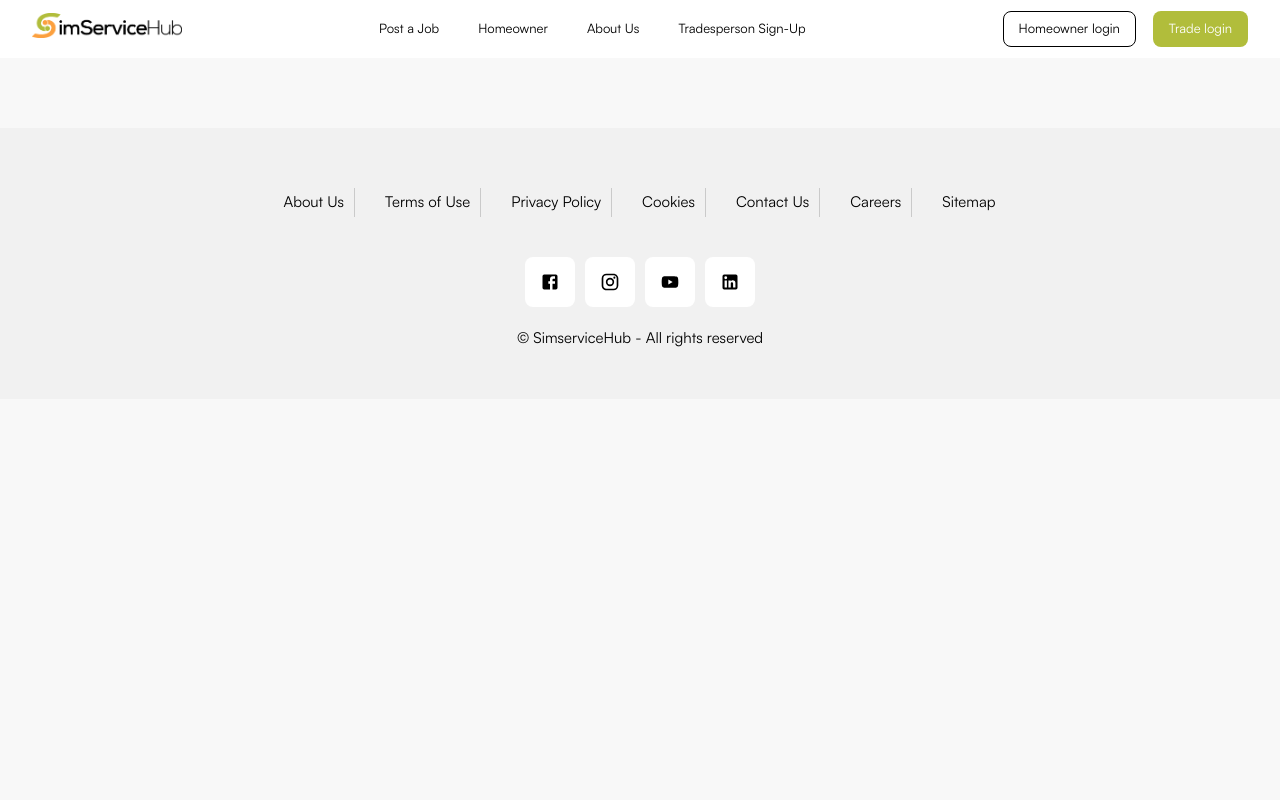
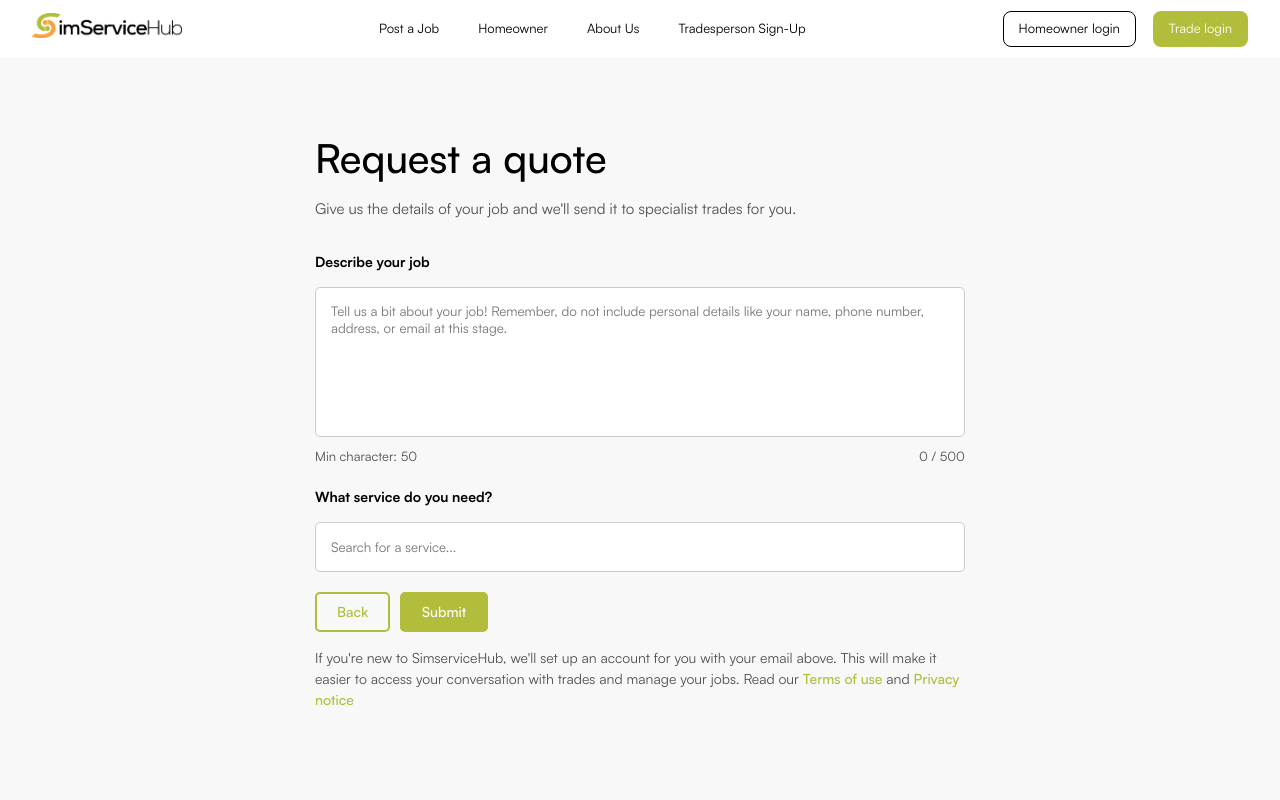
Before and after one commit to prince3g/artisan, a React (Vite) app: page /request-quote in a window 1280 px wide. Shown: the top 800 px of the page. Built offline with nearby package versions, Linux system fonts and the light colour scheme.

Commit message:
request post

```diff
--- a/src/App.jsx
+++ b/src/App.jsx
@@ -14,6 +14,7 @@ import ArtisanProfile from './LandingPages/ArtisanProfile';
 import PostJob from './LandingPages/PostJob';
 import HowSimsWorks from './LandingPages/HowSimsWorks';
 import LeaveReview from './LandingPages/LeaveReview';
+import RequestQuote from './LandingPages/RequestQuote';
 // import AboutUs from './LandingPages/AboutUs';
 // import TermsOfUse from './LandingPages/TermsOfUse';
 // import PrivacyPolicy from './LandingPages/PrivacyPolicy';
@@ -40,6 +41,7 @@ function App() {
           <Route path="/post-job" element={<PostJob />} />
           <Route path="/how-sim-works" element={<HowSimsWorks />} />
           <Route path="/leave-review" element={<LeaveReview />} />
+          <Route path="/request-quote" element={<RequestQuote />} />
           {/* <Route path="/about-us" element={<AboutUs />} />
           <Route path="/terms-of-use" element={<TermsOfUse />} />
           <Route path="/privacy-policy" element={<PrivacyPolicy />} />
--- a/src/LandingPages/Css/PostJob.css
+++ b/src/LandingPages/Css/PostJob.css
@@ -353,9 +353,8 @@
 
   .styled-checkbox-label {
     display: flex;
-    align-items: center;
+    align-items: flex-start;
     cursor: pointer;
-    white-space: nowrap;
     width: 100%;
     user-select: none;
   }
@@ -368,6 +367,7 @@
     accent-color: #007bff;
     margin: 0px !important;
     margin-right: 5px !important;
+    margin-top: 4px !important;
   }
 
 
@@ -376,3 +376,40 @@
     font-weight: normal !important;
     color: #505050 !important;
   }
+
+
+
+
+  /* word-counter */
+
+  .word-counter{
+    position: relative;
+    width: 100%;
+    height: auto;
+    display: flex;
+    align-items: center;
+    justify-content: space-between;
+    font-size: 13px;
+    margin-top: 10px;
+    color: #505050;
+  }
+
+  .ghha-foot{
+    position: relative;
+    width: 100%;
+    height: auto;
+    margin-top: 15px;
+  }
+
+  .ghha-foot p{
+    font-size: 14px;
+    color: #505050;
+  }
+
+  .ghha-foot p a{
+    color: #B1BD3B;
+    font-weight: 500;
+  }
+  .ghha-foot p a:hover{
+    text-decoration: underline;
+  }
--- a/src/LandingPages/Home.jsx
+++ b/src/LandingPages/Home.jsx
@@ -379,7 +379,7 @@ function Home() {
     <div className='hgahgs-Card-Dlt'>
     <h3>Request a Quote</h3>
     <p>Tell us your requirements, and we’ll connect you with up to three verified tradesperson.  </p>
-    <Link to="/Request-quote" >Request a Quote</Link>
+    <Link to="/request-quote" >Request a Quote</Link>
   </div>
   </div>
 
--- /dev/null
+++ b/src/LandingPages/RequestQuote.jsx
@@ -0,0 +1,195 @@
+import React, { useState } from 'react';
+import './Css/PostJob.css';
+import { useNavigate } from 'react-router-dom';
+import PageServices from '../data/PageServices';
+
+const RequestQuote = () => {
+  const [jobDescription, setJobDescription] = useState('');
+  const [wordCount, setWordCount] = useState(0);
+  const [query, setQuery] = useState('');
+  const [suggestions, setSuggestions] = useState([]);
+  const [error, setError] = useState('');
+  const [selectedTrade, setSelectedTrade] = useState('');
+  const [activeService, setActiveService] = useState(null);
+
+  const navigate = useNavigate();
+
+  // Handle job description input and word count
+  const handleChange = (event) => {
+    const text = event.target.value;
+    const words = text.trim().split(/\s+/).filter((word) => word.length > 0);
+    setJobDescription(text);
+    setWordCount(words.length);
+  };
+
+  const isWordCountValid = wordCount >= 50 && wordCount <= 500;
+
+  // Handle service search input change
+  const handleInputChange = (e) => {
+    const input = e.target.value.trim();
+    setQuery(input);
+    setSelectedTrade(''); // Clear previously selected trade
+    setActiveService(null); // Clear active service selection
+
+    if (input === '') {
+      setSuggestions([]);
+      setError('');
+    } else {
+      const filteredSuggestions = PageServices.filter((service) =>
+        service.name.toLowerCase().includes(input.toLowerCase())
+      );
+      setSuggestions(filteredSuggestions);
+
+      setError(filteredSuggestions.length === 0 ? 'Trade does not exist' : '');
+    }
+  };
+
+  // Handle suggestion click
+  const handleSuggestionClick = (name) => {
+    setQuery(name);
+    setSuggestions([]);
+    setError('');
+    setSelectedTrade(name);
+    setActiveService(null); // Clear active service selection
+  };
+
+  // Handle service item click
+  const handleServiceClick = (index) => {
+    setActiveService(index);
+  };
+
+  // Handle back button
+  const handleBackClick = () => {
+    navigate(-1);
+  };
+
+  // Handle form submit
+  const handleSubmit = (event) => {
+    event.preventDefault();
+    console.log(jobDescription);
+  };
+
+  return (
+    <div className="Gradnded-page">
+      <div className="site-container">
+        <div className="Gradnded-main">
+          <div className="Gradnded-Box">
+            <div className="Gradnded-Box-header">
+              <h2 className="big-text">Request a quote</h2>
+              <p>Give us the details of your job and we'll send it to specialist trades for you.</p>
+            </div>
+            <div className="Gradnded-Box-Body">
+              <div className="Gland-Quest">
+                <div className="Gland-Quest-data">
+                  <label>Describe your job</label>
+                  <textarea
+                    placeholder="Tell us a bit about your job! Remember, do not include personal details like your name, phone number, address, or email at this stage."
+                    value={jobDescription}
+                    onChange={handleChange}
+                  />
+                  <p className={`word-counter ${isWordCountValid ? 'valid' : 'invalid'}`}>
+                    <span>Min character: 50</span>
+                    <span>{wordCount} / 500</span>
+                  </p>
+                </div>
+
+                <div className="Gland-Quest-data">
+                  <label htmlFor="serviceSelect">What service do you need?</label>
+                  <input
+                    type="text"
+                    placeholder="Search for a service..."
+                    value={query}
+                    onChange={handleInputChange}
+                  />
+                  {suggestions.length > 0 && (
+                    <ul className="suggestions-list">
+                      {suggestions.map((service, index) => (
+                        <li
+                          key={index}
+                          onClick={() => handleSuggestionClick(service.name)}
+                          className="suggestion-item"
+                        >
+                          {service.name}
+                        </li>
+                      ))}
+                    </ul>
+                  )}
+                  {error && <div className="error-message">{error}</div>}
+                </div>
+
+                {selectedTrade && (
+                  <div className="glahs-sec">
+                    <div className="Gland-Quest-data">
+                      <label>When would you like the job to start?</label>
+                      <ul className="service-list">
+                      {[
+                            "I'm flexible on the start date",
+                            "It's urgent (within 48 hours)",
+                            "Within 2 weeks",
+                            "Within 1 month",
+                            "I'm budgeting / researching",
+                            ].map((service, index) => (
+                            <li
+                                key={index}
+                                className={`service-item ${activeService === index ? 'active-gland-list-Li' : ''}`}
+                                onClick={() => handleServiceClick(index)}
+                            >
+                                {service}
+                            </li>
+                            ))}
+
+                      </ul>
+                    </div>
+                    <div className="Gland-Quest-data">
+                    <label>Your contact details</label>
+                    <input
+                            type="text"
+                            placeholder="Full name"
+                        />
+                         <input
+                            type="text"
+                            placeholder="Email address"
+                        />
+                         <input
+                            type="number"
+                            placeholder="Phone number"
+                        />
+                         <input
+                            type="Address"
+                            placeholder="Enter address"
+                        />
+                         <div className="not-applicable-section">
+                          <label className="styled-checkbox-label">
+                            <input
+                              type="checkbox"
+                              className="styled-checkbox"
+                            />
+                            <h5>I would like to update my profile with these details</h5>
+                          </label>
+                        </div>
+                    </div>
+                  </div>
+                )}
+              </div>
+            </div>
+            <div className="Gland-Cnt-Btn">
+              <button type="button" className="back-btn" onClick={handleBackClick}>
+                Back
+              </button>
+              <button type="submit" className="post-job-btn" onClick={handleSubmit}>
+                Submit
+              </button>
+            </div>
+            <div className="ghha-foot">
+                 <p>If you're new to SimserviceHub, we'll set up an account for you with your email above.
+                    This will make it easier to access your conversation with trades and manage your jobs.
+                     Read our <a href="#">Terms of use</a> and <a href="#">Privacy notice</a></p>
+           </div>
+          </div>
+        </div>
+      </div>
+    </div>
+  );
+};
+
+export default RequestQuote;
```
